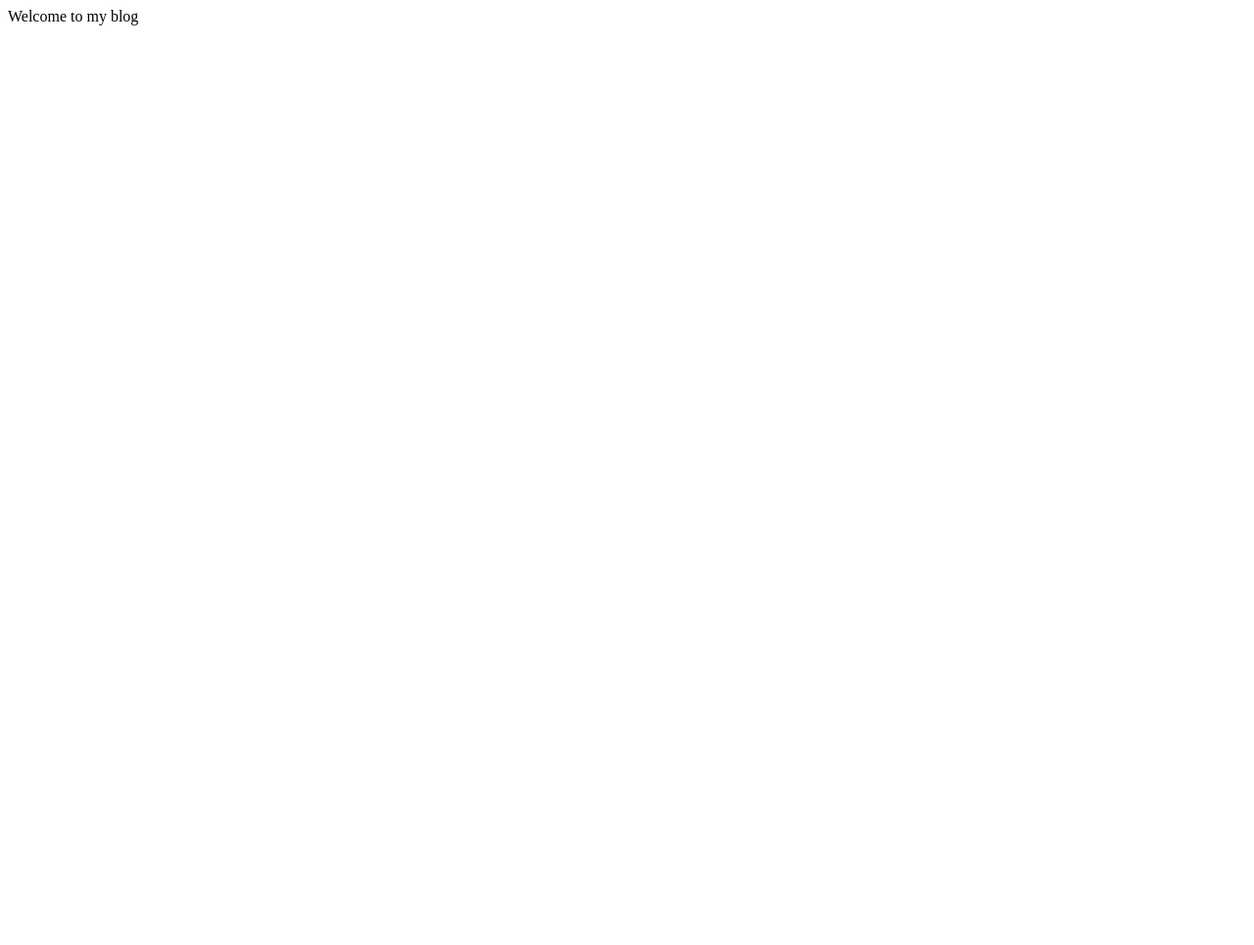
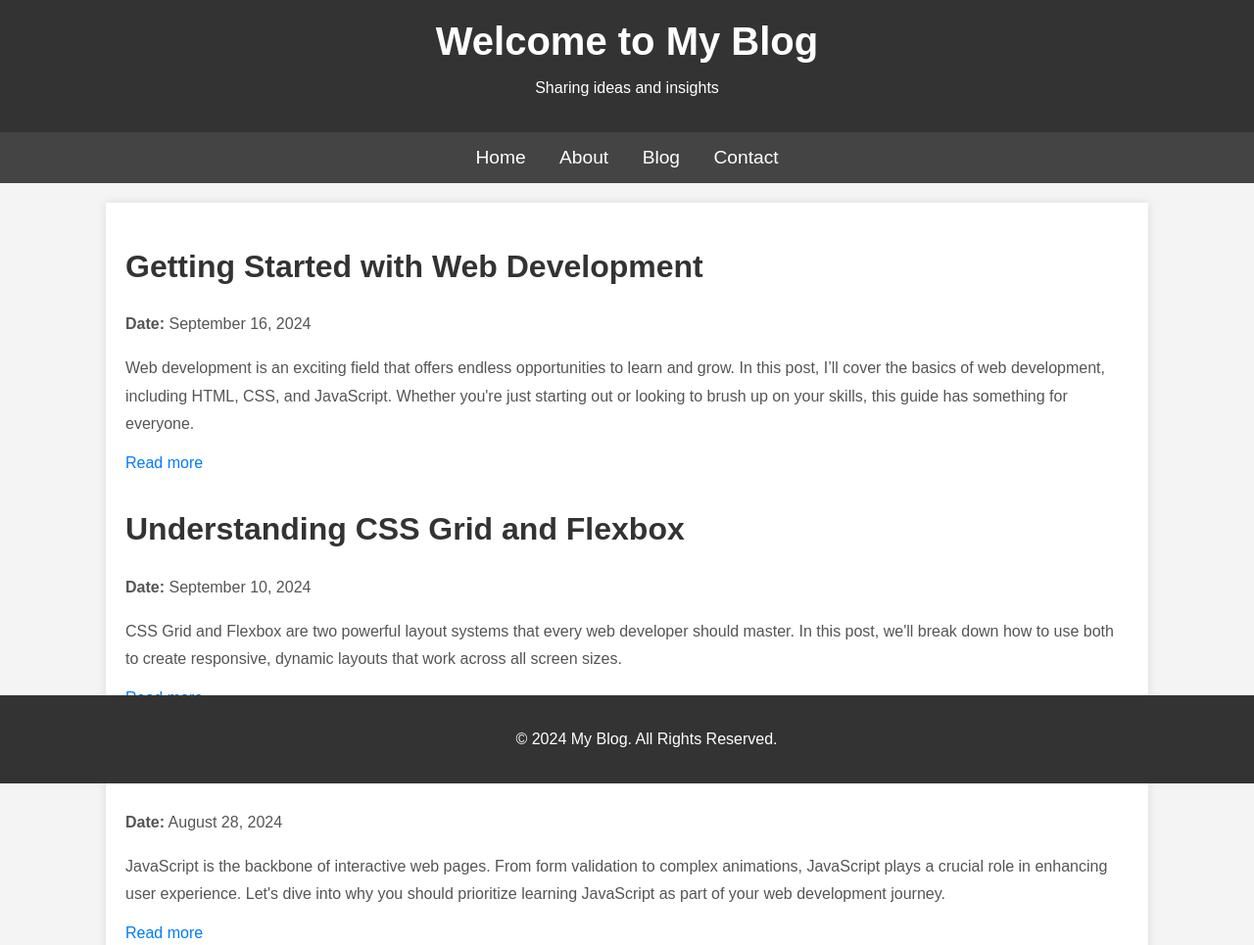
Before and after one commit to arpit376/web, a plain HTML site: page blog.html in a window 1280 px wide. Shown: the whole page at 98% size. Before the commit the page ends 800 px from the top, so only its background shows below. Drawn offline with Linux system fonts and the light colour scheme.

Commit message:
Update blog.html

```diff
--- a/blog.html
+++ b/blog.html
@@ -1 +1,144 @@
-Welcome to my blog
+<!DOCTYPE html>
+<html lang="en">
+<head>
+    <meta charset="UTF-8">
+    <meta name="viewport" content="width=device-width, initial-scale=1.0">
+    <title>My Blog</title>
+    <style>
+        body {
+            font-family: 'Arial', sans-serif;
+            background-color: #f4f4f4;
+            color: #333;
+            margin: 0;
+            padding: 0;
+        }
+
+        header {
+            background-color: #333;
+            color: white;
+            padding: 20px;
+            text-align: center;
+        }
+
+        header h1 {
+            margin: 0;
+            font-size: 2.5em;
+        }
+
+        nav {
+            background-color: #444;
+            padding: 15px;
+            text-align: center;
+        }
+
+        nav a {
+            color: white;
+            text-decoration: none;
+            margin: 0 15px;
+            font-size: 1.2em;
+        }
+
+        nav a:hover {
+            text-decoration: underline;
+        }
+
+        .container {
+            width: 80%;
+            margin: 20px auto;
+            background-color: white;
+            padding: 20px;
+            box-shadow: 0 0 10px rgba(0, 0, 0, 0.1);
+        }
+
+        .blog-post {
+            margin-bottom: 40px;
+        }
+
+        .blog-post h2 {
+            color: #333;
+            font-size: 2em;
+        }
+
+        .blog-post p {
+            line-height: 1.8;
+            color: #555;
+        }
+
+        .blog-post a {
+            color: #007BFF;
+            text-decoration: none;
+        }
+
+        .blog-post a:hover {
+            text-decoration: underline;
+        }
+
+        footer {
+            background-color: #333;
+            color: white;
+            text-align: center;
+            padding: 20px;
+            position: fixed;
+            width: 100%;
+            bottom: 0;
+        }
+    </style>
+</head>
+<body>
+
+    <!-- Header Section -->
+    <header>
+        <h1>Welcome to My Blog</h1>
+        <p>Sharing ideas and insights</p>
+    </header>
+
+    <!-- Navigation Bar -->
+    <nav>
+        <a href="index.html">Home</a>
+        <a href="about.html">About</a>
+        <a href="blog.html">Blog</a>
+        <a href="contact.html">Contact</a>
+    </nav>
+
+    <!-- Main Blog Content -->
+    <div class="container">
+
+        <!-- Blog Post 1 -->
+        <div class="blog-post">
+            <h2>Getting Started with Web Development</h2>
+            <p><strong>Date:</strong> September 16, 2024</p>
+            <p>
+                Web development is an exciting field that offers endless opportunities to learn and grow. In this post, I’ll cover the basics of web development, including HTML, CSS, and JavaScript. Whether you're just starting out or looking to brush up on your skills, this guide has something for everyone.
+            </p>
+            <a href="post1.html">Read more</a>
+        </div>
+
+        <!-- Blog Post 2 -->
+        <div class="blog-post">
+            <h2>Understanding CSS Grid and Flexbox</h2>
+            <p><strong>Date:</strong> September 10, 2024</p>
+            <p>
+                CSS Grid and Flexbox are two powerful layout systems that every web developer should master. In this post, we'll break down how to use both to create responsive, dynamic layouts that work across all screen sizes.
+            </p>
+            <a href="post2.html">Read more</a>
+        </div>
+
+        <!-- Blog Post 3 -->
+        <div class="blog-post">
+            <h2>Why JavaScript is Essential for Modern Web Development</h2>
+            <p><strong>Date:</strong> August 28, 2024</p>
+            <p>
+                JavaScript is the backbone of interactive web pages. From form validation to complex animations, JavaScript plays a crucial role in enhancing user experience. Let's dive into why you should prioritize learning JavaScript as part of your web development journey.
+            </p>
+            <a href="post3.html">Read more</a>
+        </div>
+
+    </div>
+
+    <!-- Footer Section -->
+    <footer>
+        <p>&copy; 2024 My Blog. All Rights Reserved.</p>
+    </footer>
+
+</body>
+</html>
```
